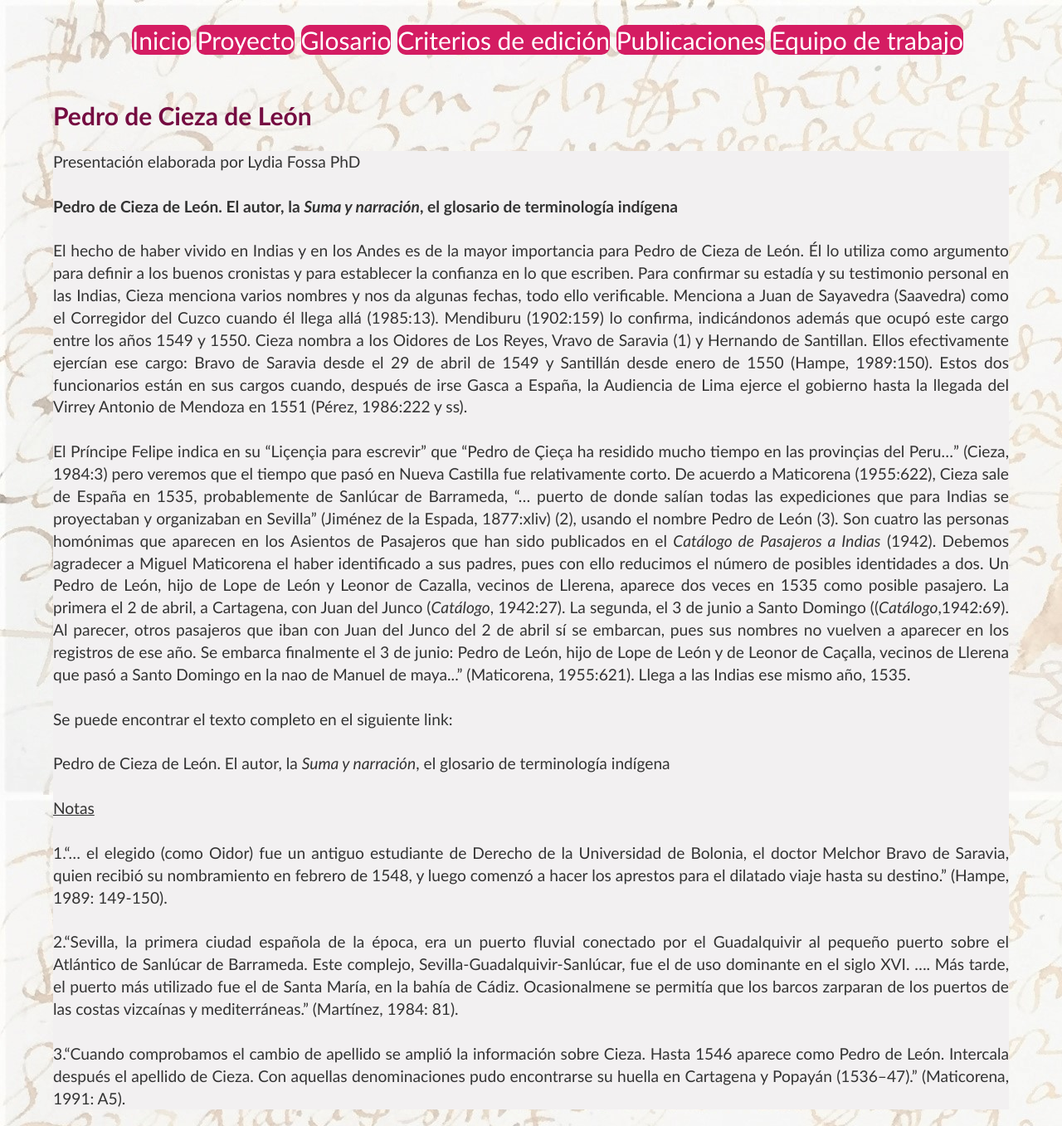
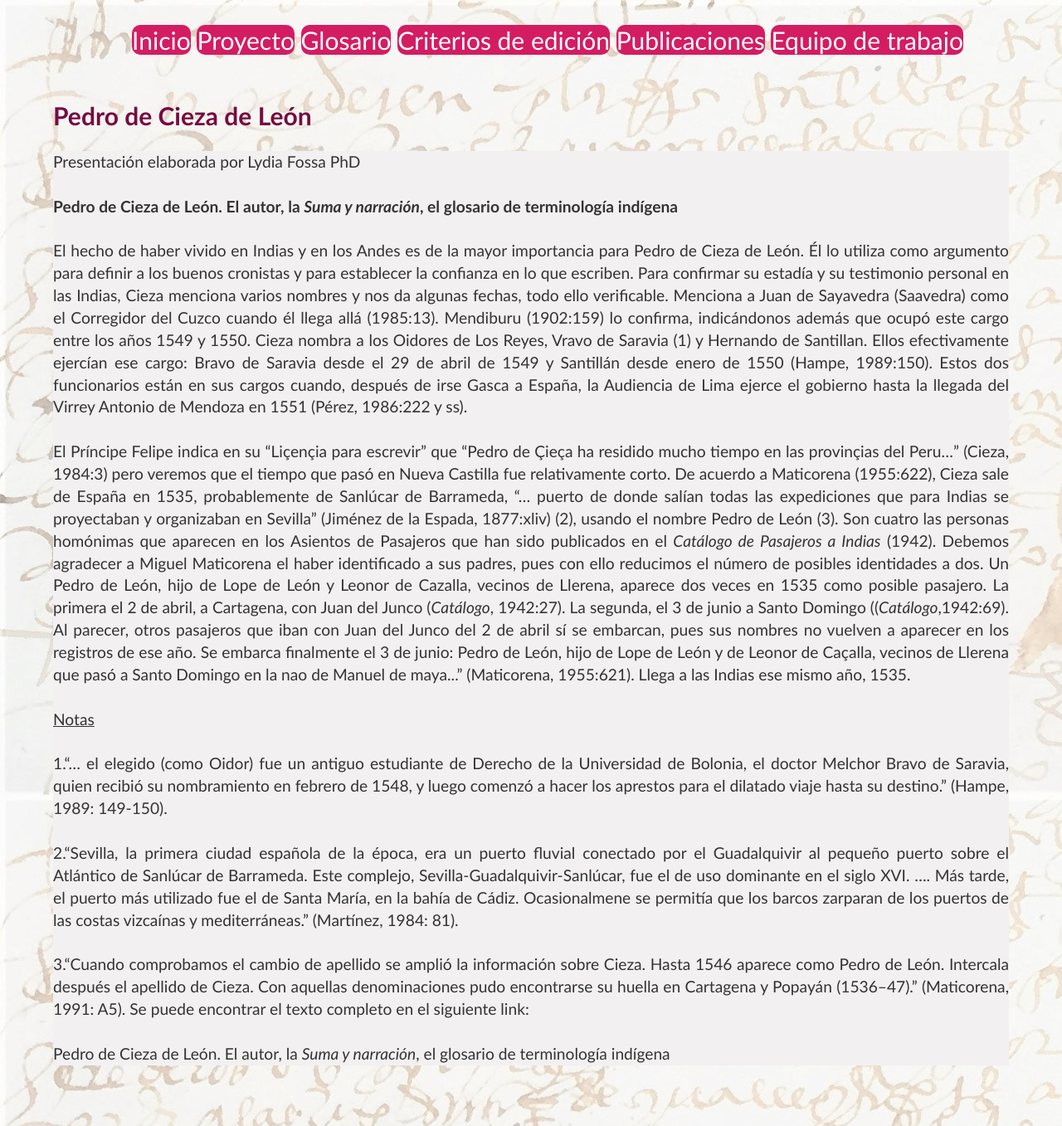
Before and after one commit to glosascroniquenses/glosascroniquenses.github.io, a Jekyll site: the page built from intro/cronista05.html, in a window 1280 px wide. Shown: the whole page at 83% size. Built offline with Jekyll 4.4.1, drawn with Linux system fonts in a browser that asks for light colours.

Commit message:
Update cronista05.html

```diff
--- a/intro/cronista05.html
+++ b/intro/cronista05.html
@@ -14,12 +14,6 @@ El hecho de haber vivido en Indias y en los Andes es de la mayor importancia par
 El Príncipe Felipe indica en su “Liçençia para escrevir” que “Pedro de Çieça ha residido mucho tiempo en las provinçias del Peru…” (Cieza, 1984:3) pero veremos que el tiempo que pasó en Nueva Castilla fue relativamente corto.  De acuerdo a Maticorena (1955:622), Cieza sale de España en 1535, probablemente de Sanlúcar de Barrameda, “… puerto de donde salían todas las expediciones que para Indias se proyectaban y organizaban en Sevilla” (Jiménez de la Espada, 1877:xliv) (2), usando el nombre Pedro de León (3).  Son cuatro las personas homónimas que aparecen en los Asientos de Pasajeros que han sido publicados en el <i>Catálogo de Pasajeros a Indias</i> (1942).  Debemos agradecer a Miguel Maticorena el haber identificado a sus padres, pues con ello reducimos el número de posibles identidades a dos.  Un Pedro de León, hijo de Lope de León y Leonor de Cazalla, vecinos de Llerena, aparece dos veces en 1535 como posible pasajero.  La primera el 2 de abril, a Cartagena, con Juan del Junco (<i>Catálogo</i>, 1942:27).  La segunda, el 3 de junio a Santo Domingo ((<i>Catálogo</i>,1942:69).  Al parecer, otros pasajeros que iban con Juan del Junco del 2 de abril sí se embarcan, pues sus nombres no vuelven a aparecer en los registros de ese año.  Se embarca finalmente el 3 de junio: Pedro de León, hijo de Lope de León y de Leonor de Caçalla, vecinos de Llerena que pasó a Santo Domingo en la nao de Manuel de maya...” (Maticorena, 1955:621). Llega a las Indias ese mismo año, 1535.
 <br><br>
 
-Se puede encontrar el texto completo en el siguiente link:
-<br><br>
-<a target="_blank" href=”https://www.academia.edu/38180586/Pedro_de_Cieza_de_Le%C3%B3n._El_autor_la_Suma_y_narraci%C3%B3n_el_glosario_de_terminolog%C3%ADa_ind%C3%ADgena.doc” style="color:#333;">
-Pedro de Cieza de León. El autor, la <i>Suma y narración</i>, el glosario de terminología indígena
-<br><br>
-
 <u>Notas</u>
 <br><br>
 
@@ -30,3 +24,7 @@ Pedro de Cieza de León. El autor, la <i>Suma y narración</i>, el glosario de t
 <br><br>
 
 3.“Cuando comprobamos el cambio de apellido se amplió la información sobre Cieza.  Hasta 1546 aparece como Pedro de León.  Intercala después el apellido de Cieza.  Con aquellas denominaciones pudo encontrarse su huella en Cartagena y Popayán (1536–47).”  (Maticorena, 1991: A5).
+
+Se puede encontrar el texto completo en el siguiente link:
+<br><br>
+<a target="_blank" href=”https://www.academia.edu/38180586/Pedro_de_Cieza_de_Le%C3%B3n._El_autor_la_Suma_y_narraci%C3%B3n_el_glosario_de_terminolog%C3%ADa_ind%C3%ADgena.doc” style="color:#333;">Pedro de Cieza de León. El autor, la <i>Suma y narración</i>, el glosario de terminología indígena
```
